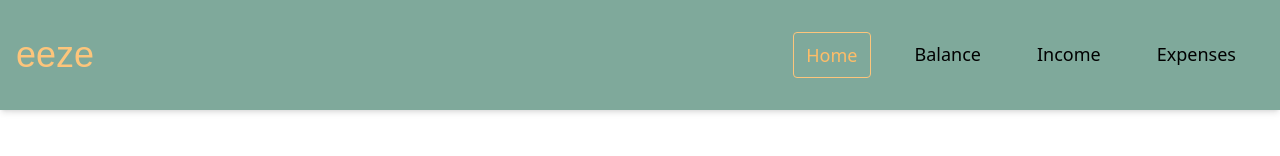
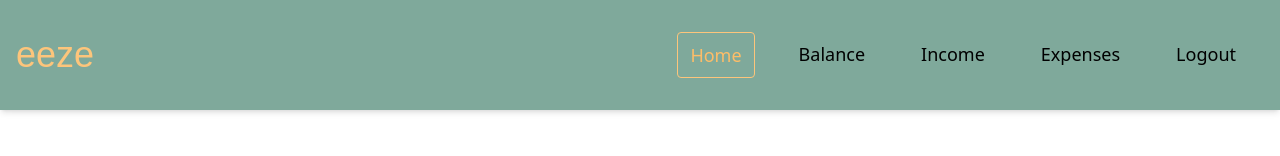
Before and after one commit to rudnaid/eeze, a React (Vite) app in the folder frontend/: page /home in a window 1280 px wide. Shown: the top 156 px of the page. Built offline with nearby package versions, Linux system fonts and the light colour scheme; no server answers; sample sign-in values are in the browser's storage.

Commit message:
fix NavbarLinks

```diff
--- a/frontend/src/Components/NavbarLinks.js
+++ b/frontend/src/Components/NavbarLinks.js
@@ -1,6 +1,7 @@
 export const ROUTES = [
     { name: "Home", path: "/home" },
-    { name: "Balance", path: "/" },
-    { name: "Income", path: "/income" },
-    { name: "Expenses", path: "/expenses" },
+    { name: "Balance", path: "/home" },
+    { name: "Income", path: "/home/income" },
+    { name: "Expenses", path: "/home/expenses" },
+    { name: "Logout", path: "/"}
   ];
```
